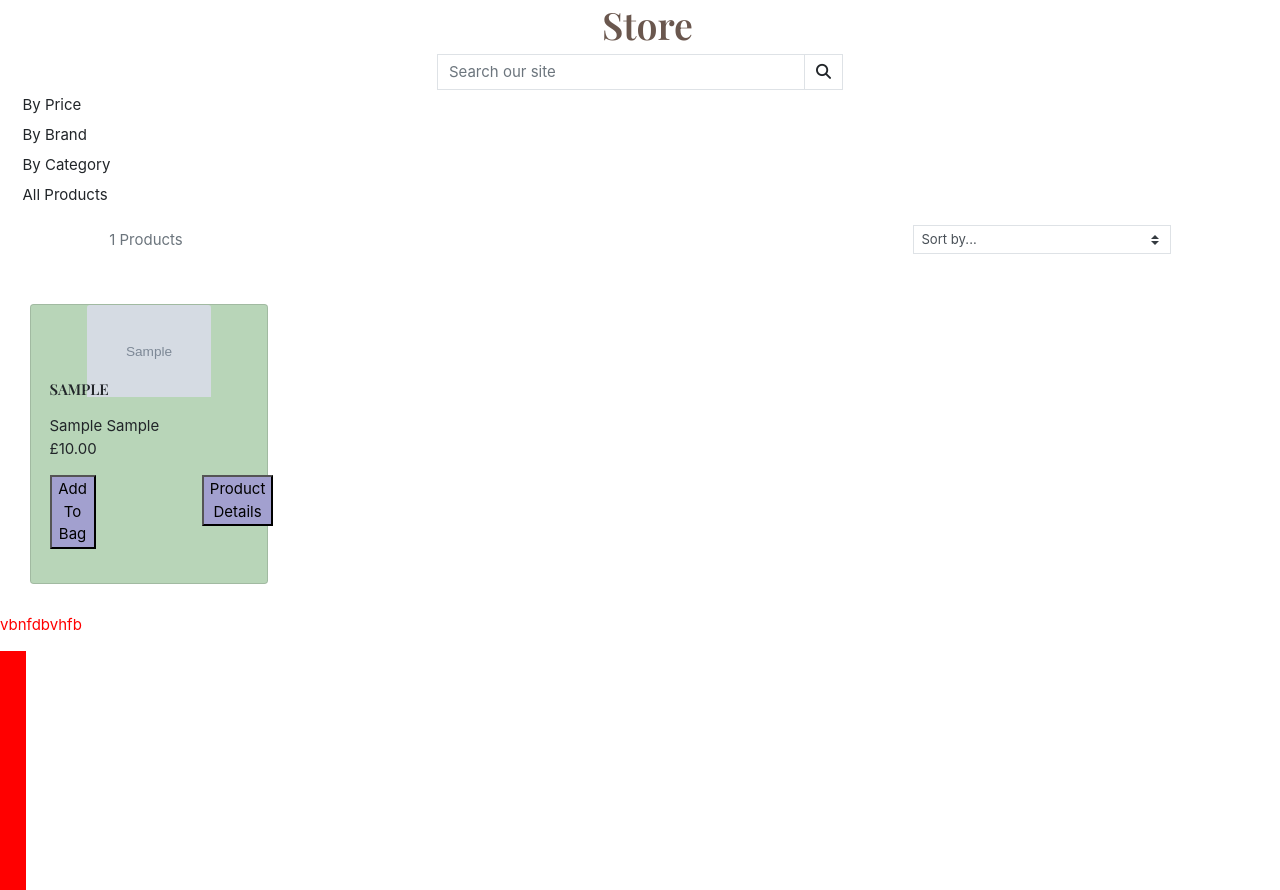
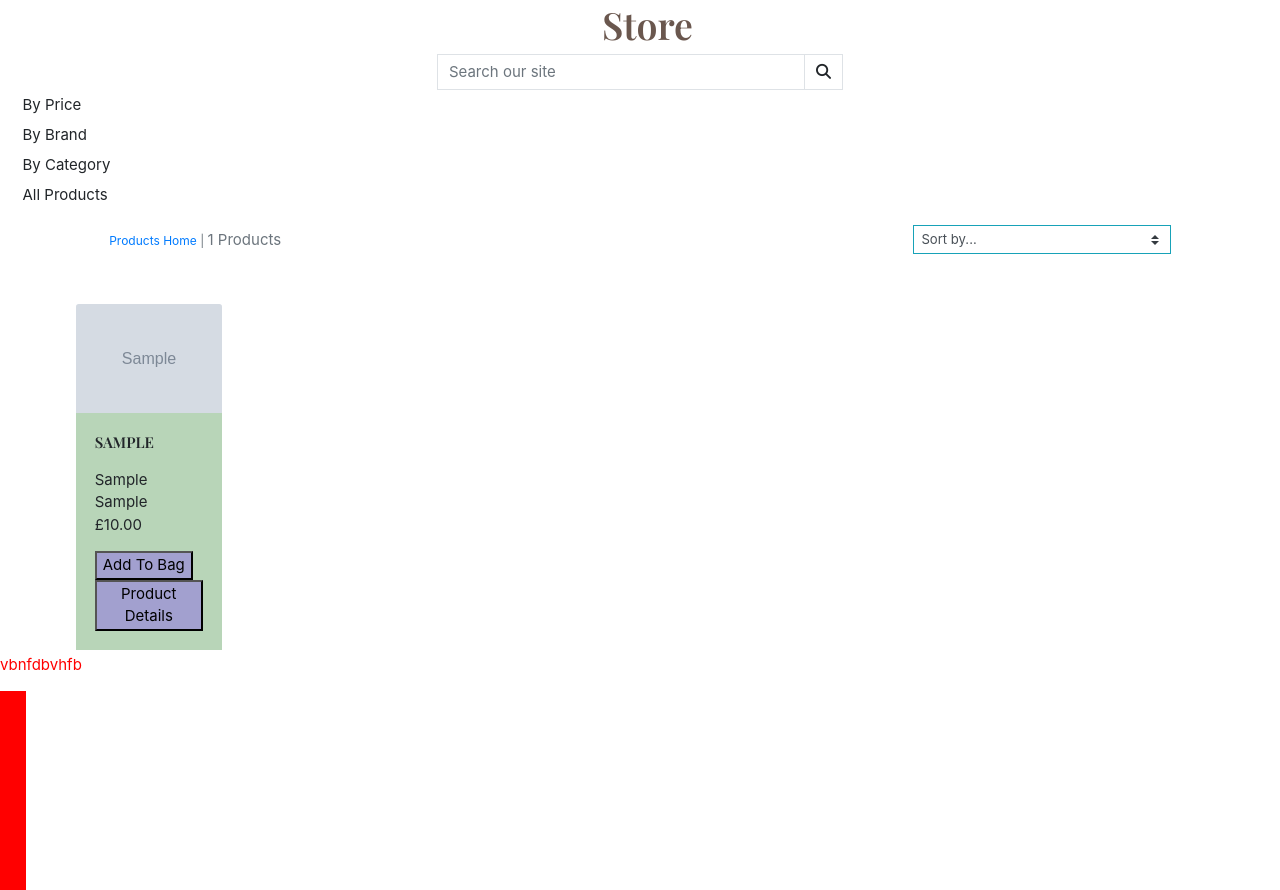
Before and after one commit to Code-Institute-Submissions/Willdeakin-Milestone-Project-4, a Django app: page /store/ in a window 1280 px wide. Shown: the part 143-1033 px from the top of the page. Run offline with Django 3.2, Linux system fonts and the light colour scheme; tables that the repository leaves empty hold one stand-in row (values such as "Sample post"); grey boxes marked "Sample" are stand-in pictures; some libraries are stand-ins or nearby versions.

Commit message:
formatted store page

```diff
--- a/bag/views.py
+++ b/bag/views.py
@@ -18,6 +18,12 @@
     redirect_url = request.POST.get('redirect_url')
 
     bag = request.session.get('bag', {})
+
+    if item_id in list(bag.keys()):
+        bag[item_id] += quantity
+
+    else:
+        bag[item_id] = quantity
 
 
     request.session['bag'] = bag
--- a/static/css/base.css
+++ b/static/css/base.css
@@ -126,25 +126,32 @@
 
 .product-card{
     width: 80%;
-    background-color: var(--torquise-green);
     margin: 2rem auto 2rem auto;
-    height: 35vh;
+    height: 60vh;
+    border: none;
 }
 
 .product-card:hover{
     width: 85%;
-    background-color: var(--honeydew);
 }
 
 .card-img-top{
-    width:60%;
+    width:70%;
     display: block;
     margin: auto;
+    border:1px var(--umber);
 }
 
 .card-body{
-    position: absolute;
+    width:70%;
+    display: block;
+    margin: auto;
     bottom: 1rem;
+    background-color: var(--torquise-green);
+}
+
+.card-body.hover{
+    background-color: var(--honeydew);
 }
 
 .card-text{
@@ -152,16 +159,8 @@
 }
 
 .card-btn{
-    margin: auto;
+    margin:  auto 1rem auto 1rem;
     background-color: var(--blue-bell);
-}
-
-.left-btn{
-    float: left;
-}
-
-.right-btn{
-    float:right;
 }
 
 .card-category{
@@ -171,6 +170,13 @@
 
 
 /*---------------------------------------------------Media Queries*/
+
+@media (min-width: 576px){
+    .product-card{
+        height: 50vh;
+    }
+
+}
 
 @media (min-width: 768px){
     :root{
@@ -182,4 +188,14 @@
     .main-title{
         margin: 7rem 0 0 1rem;
     }
+    .product-card{
+        height: 40vh;
+        width:90%;
+    }
 }
+
+@media (min-width: 992px){
+    .product-card{
+        width:80%;
+    }
+}
--- a/store/templates/store/index.html
+++ b/store/templates/store/index.html
@@ -48,24 +48,27 @@
 <div class="row">
 {% for product in products %}
 
-        <div class="col-12 col-md-6 col-lg-4 col-xl-3">
+        <div class="col-12 col-md-6 col-xl-3">
             <div class="card product-card" >
-                {% if product.image %}
-                    <div class="container">
+                <div class="container">
+                    {% if product.image %}
+
                         <a href="{% url 'product_detail' product.id %}">
                             <img class="card-img-top" src="../media/{{ product.image }}" alt="{{ product.product }}">
                         </a>
-                    </div>
-                {% endif %}
+
+                    {% endif %}
                 <div class="card-body">
                     <p class="card-category">{{ product.category }}</p>
                     <p class="mb-0">{{ product.brand }} {{ product.product }}</p>
                     <p>£{{ product.price }}</p>
                     <div class="row">
-                        <div class="col-4"><a href=""><button class="card-btn left-btn">Add To Bag</button></a></div>
-                        <div class="col-4"></div>
-                        <div class="col-4 "><a href="{% url 'product_detail' product.id %}" class=""><button class="card-btn justify-content-end">Product Details</button></a></div>
+                        <a href=""><button class="card-btn">Add To Bag</button></a>
+                        <a href="{% url 'product_detail' product.id %}" class=""><button class="card-btn">Product Details</button></a>
                     </div>
+
+                </div>
+
                 </div>
             </div>
         </div>
--- a/store/views.py
+++ b/store/views.py
@@ -21,7 +21,7 @@
     query = None
     categories = None
     sort = None
-    direction = None
+    direction = 'asc'
 
     if request.GET:
         if 'sort' in request.GET:
```
